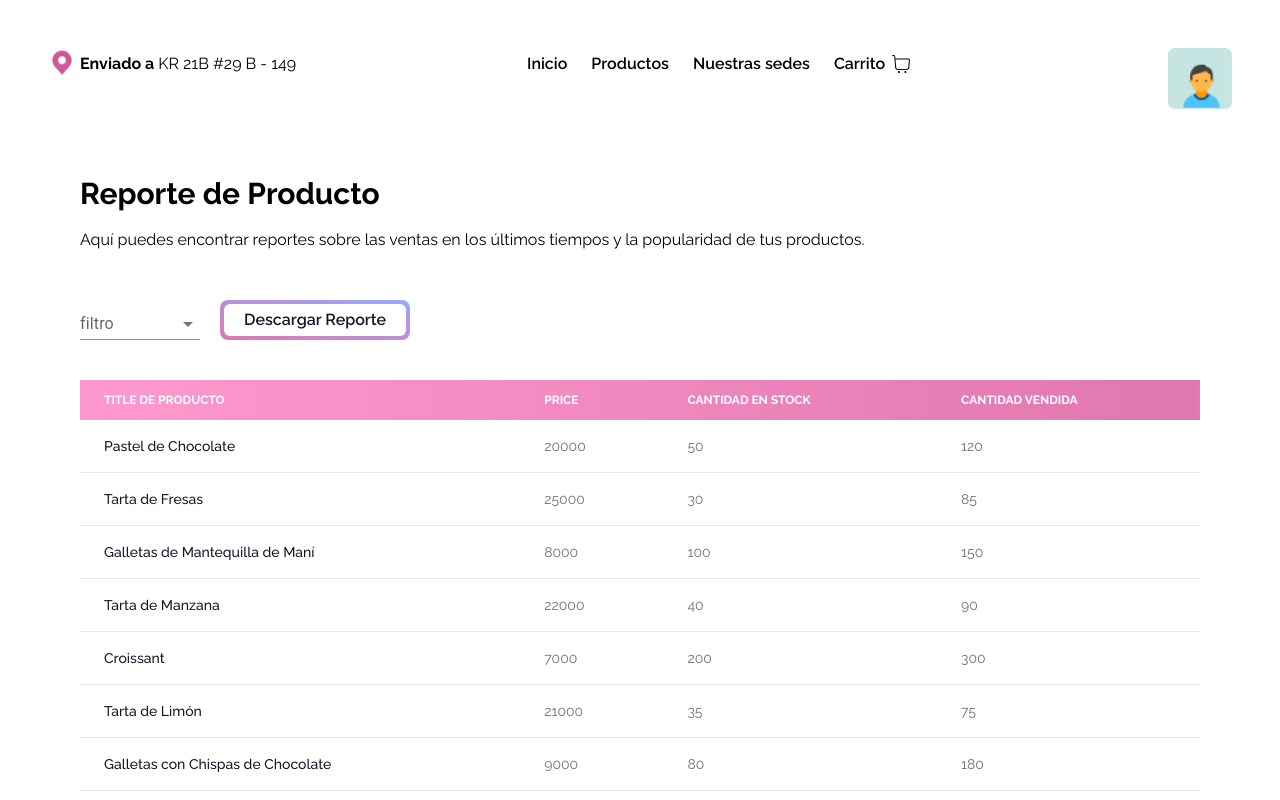
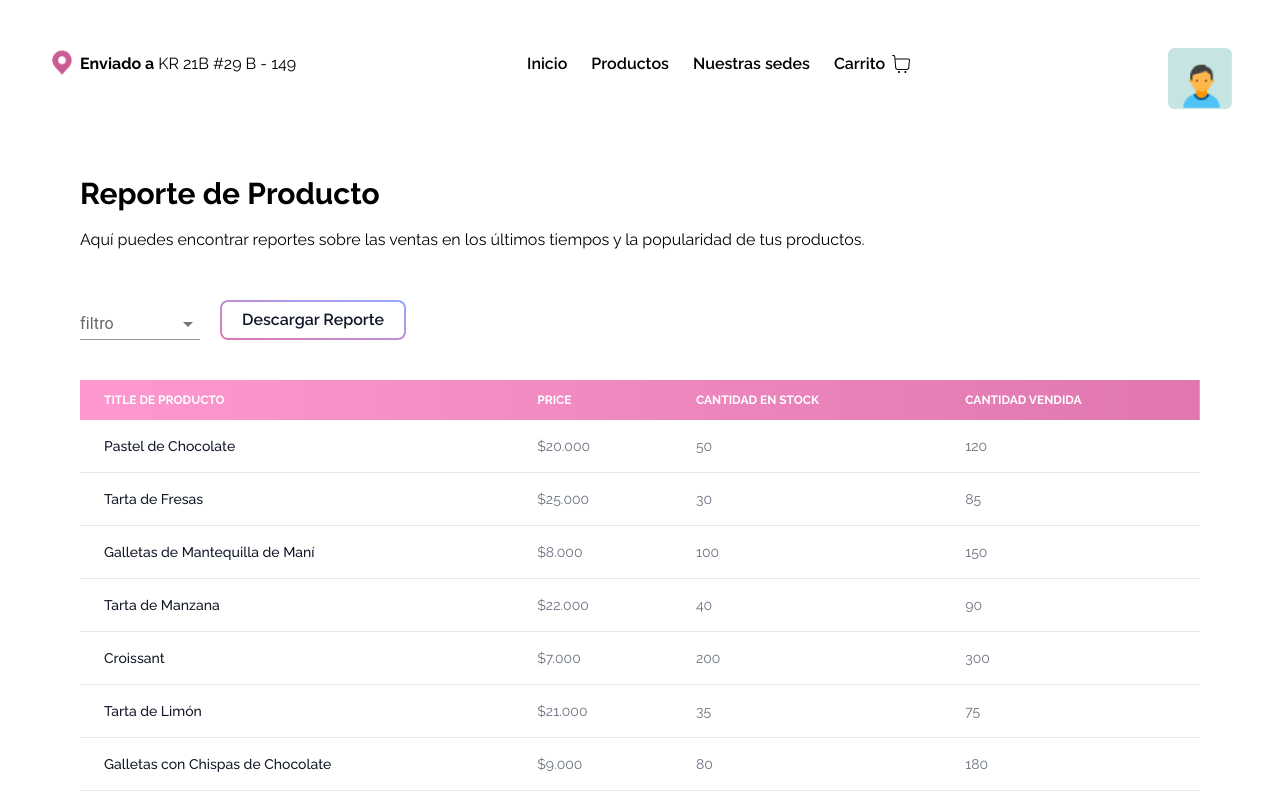
Before and after one commit to sebaacc/PrototipoDuquesaPage, a React (Vite) app in the folder Frontend/la-duquesa-ecommerce/: page /reporte-producto in a window 1280 px wide. Shown: the top 800 px of the page. Built offline with nearby package versions, Linux system fonts and the light colour scheme.

Commit message:
creacion carpeta Utils, función para formatear los precios

```diff
--- a/Frontend/la-duquesa-ecommerce/src/components/CardCarrito.jsx
+++ b/Frontend/la-duquesa-ecommerce/src/components/CardCarrito.jsx
@@ -1,15 +1,13 @@
 import PropTypes from 'prop-types'
 import { useState } from 'react'
+import { priceFormatter } from '../utils/PriceFormatter'
 
 function CardCarrito ({ producto, setProductos }) {
   const { nombre, img, precio, cantidad } = producto
   // Define el estado para el valor seleccionado del select
   const [selectedValue, setSelectedValue] = useState('opcion2') // Valor por defecto
 
-  const formatearPrecio = (precio) => {
-    return precio.toString().replace(/\B(?=(\d{3})+(?!\d))/g, '.')
-  }
-  const precioFormateado = formatearPrecio(precio * cantidad)
+  const precioFormateado = priceFormatter(precio * cantidad)
 
   // Maneja el cambio del valor seleccionado del "select" de cantidad
   const handleChange = (event) => {
--- a/Frontend/la-duquesa-ecommerce/src/routes/Detalle.jsx
+++ b/Frontend/la-duquesa-ecommerce/src/routes/Detalle.jsx
@@ -7,7 +7,7 @@ import Calificacion from '../img/Calificacion.png'
 import chocolate from '../img/choco-chocolate 1.png'
 import { Link } from 'react-router-dom'
 import ImageGallery from '../components/ImageGallery'
-import ScrollToTop from '../components/ScrollToTop'
+import ScrollToTop from '../utils/ScrollToTop'
 import Sugeridos from '../components/Sugeridos'
 import SearchProduct from '../components/SearchProduct'
 
--- a/Frontend/la-duquesa-ecommerce/src/routes/ReporteDeProducto.jsx
+++ b/Frontend/la-duquesa-ecommerce/src/routes/ReporteDeProducto.jsx
@@ -8,6 +8,7 @@ import MenuItem from '@mui/material/MenuItem'
 import FormControl from '@mui/material/FormControl'
 import Select from '@mui/material/Select'
 import pastries from '../data/pastries.js'
+import { priceFormatter } from '../utils/PriceFormatter'
 
 const productosList = pastries
 
@@ -61,13 +62,13 @@ function ReporteDeProducto () {
               onChange={handleChange}
               label="filtro"
             >
-              <MenuItem value={'solds'}>Productos más solds</MenuItem>
+              <MenuItem value={'vendidos'}>Productos más vendidos</MenuItem>
               <MenuItem value={'agregados'}>
                 Productos más agregados al carrito
               </MenuItem>
             </Select>
           </FormControl>
-          <button className="relative inline-flex items-center justify-center h-10 p-1 overflow-hidden text-md font-medium text-gray-900 rounded-lg group bg-gradient-to-bl from-[#97a9ff] to-[#e077af] focus:outline-none focus:ring-purple-200 self-end transition duration-150 transform hover:-translate-y-1 active:translate-y-0">
+          <button className="relative inline-flex items-center justify-center h-10 p-0.5 overflow-hidden text-md font-medium text-gray-900 rounded-lg group bg-gradient-to-bl from-[#97a9ff] to-[#e077af] focus:outline-none focus:ring-purple-200 self-end transition duration-150 transform hover:-translate-y-1 active:translate-y-0">
             <span className="font-semibold relative px-5 h-full content-center transition-all ease-in duration-75 group-hover:text-white bg-white rounded-md group-hover:bg-opacity-0">
               Descargar Reporte
             </span>
@@ -103,7 +104,9 @@ function ReporteDeProducto () {
                   >
                     {producto.title}
                   </td>
-                  <td className="px-6 py-4">{producto.price}</td>
+                  <td className="px-6 py-4">
+                    {'$' + priceFormatter(producto.price)}
+                  </td>
                   <td
                     className={`px-6 py-4 ${
                       producto.stock === 0 ? 'text-red-500' : ''
--- /dev/null
+++ b/Frontend/la-duquesa-ecommerce/src/utils/PriceFormatter.js
@@ -0,0 +1,4 @@
+// Para formatear un precio en el frontend
+export const priceFormatter = (precio) => {
+  return precio.toString().replace(/\B(?=(\d{3})+(?!\d))/g, '.')
+}
```
Also changed, not shown: Frontend/la-duquesa-ecommerce/src/utils/ScrollToTop.jsx (renamed from Frontend/la-duquesa-ecommerce/src/components/ScrollToTop.jsx).
